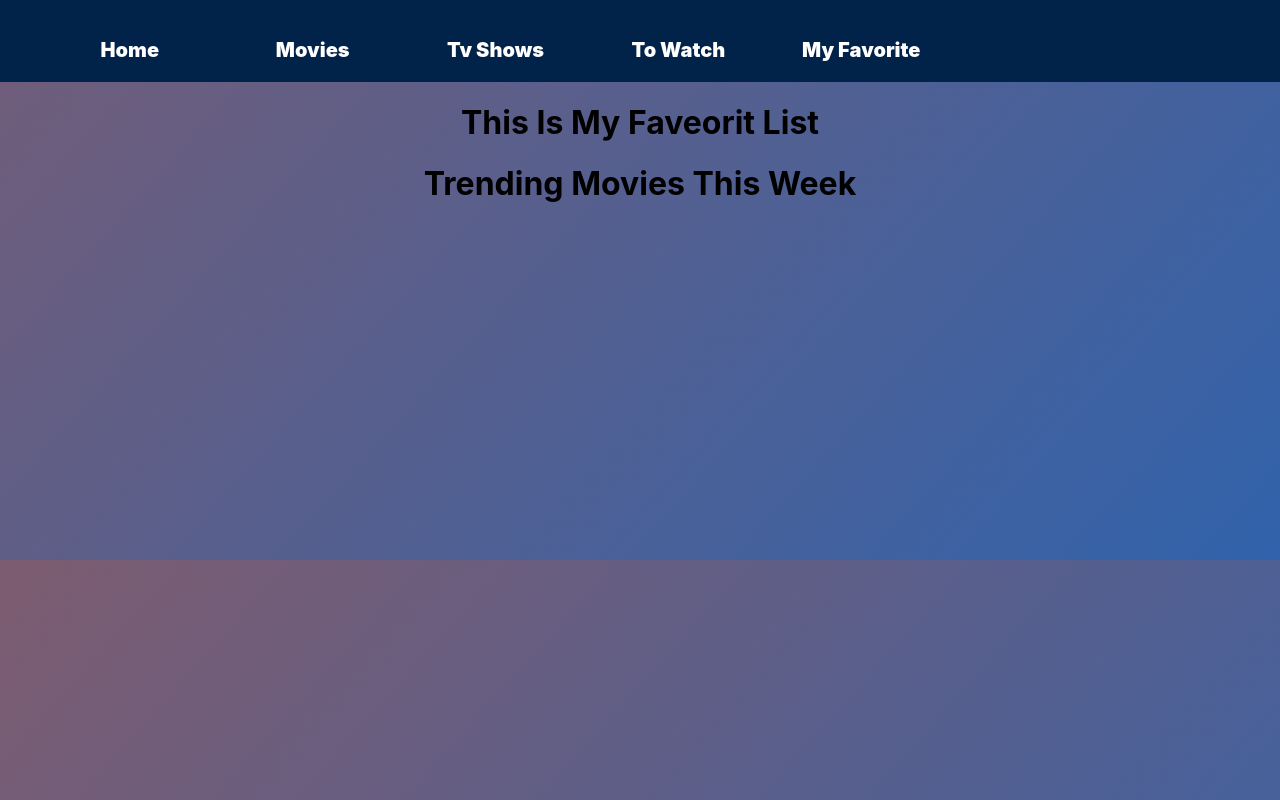
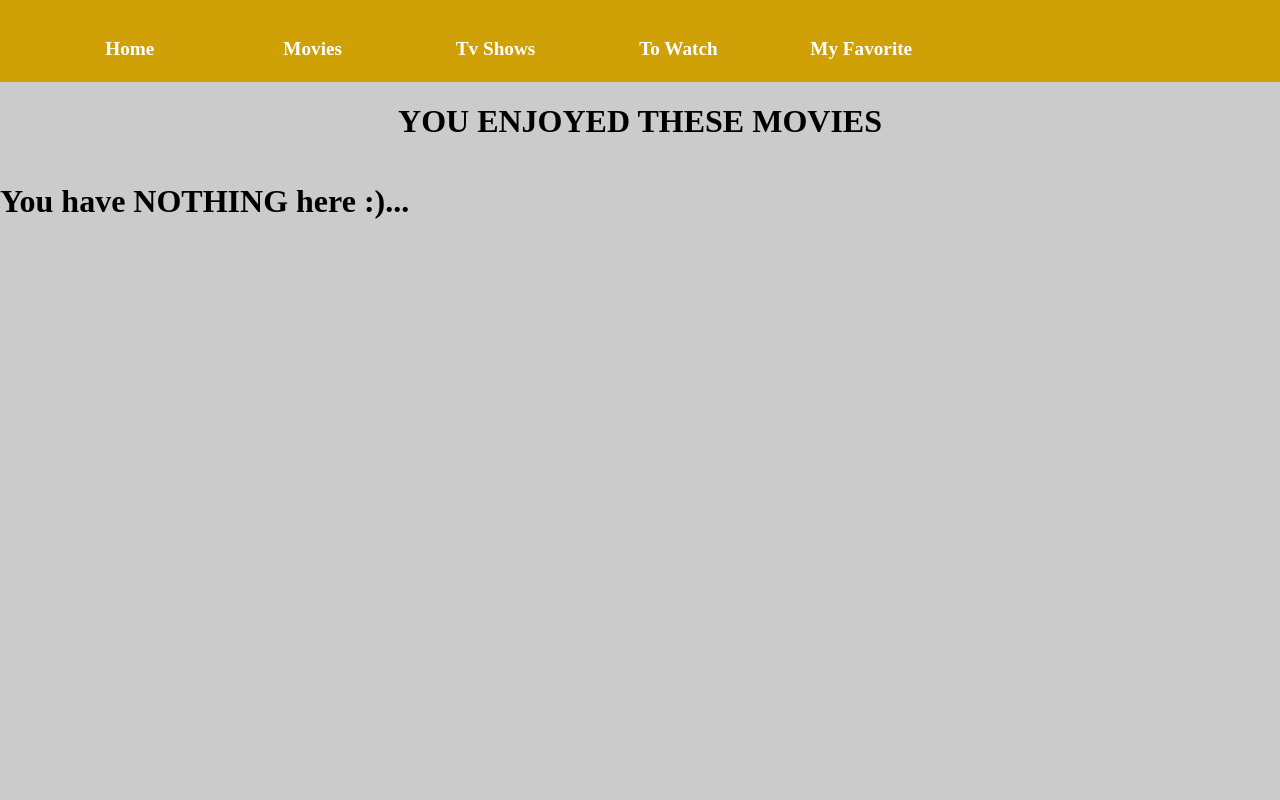
Before and after one commit to wahhab1404/movie-db, a React (Create React App) app: page /myfave in a window 1280 px wide. Shown: the top 800 px of the page. Built offline with nearby package versions, Linux system fonts and the light colour scheme.

Commit message:
add fave list and fix layout

```diff
--- a/src/App.css
+++ b/src/App.css
@@ -1,17 +1,18 @@
 body {
   margin: 0 auto;
-  background: linear-gradient(132deg, #ec5218, #1665c1);
+  background: #cbcbcc;
   background-size: 400% 400%;
   animation: BackgroundGradient 20s ease infinite;
 }
 nav {
   /* position: fixed; */
-  font-size: 5px;
+  font-size: 0.3em;
+  font-family: "Staatliches", cursive;
   height: 1em;
   width: 100%;
   padding: 3%;
   text-align: center;
-  background-color: #012349;
+  background-color: #cfa107;
   text-decoration: none;
   display: grid;
   grid-template-columns: 1fr 1fr 1fr 1fr 1fr 1fr 1fr;
@@ -24,6 +25,7 @@ a {
 }
 
 h1 {
+  font-family: "Staatliches", cursive;
   text-align: center;
 }
 p {
@@ -37,12 +39,22 @@ input {
 .imageThumbnail {
   display: flex;
 }
-
+h3 {
+  text-align: center;
+}
 img {
   display: flex;
-  height: 90%;
+  height: 80%;
   margin-left: 1rem;
   border-radius: 10%;
+}
+.details {
+  display: flex;
+  color: aliceblue;
+  background-color: black;
+  padding: 3rem;
+  align-items: center;
+  justify-content: space-between;
 }
 .flexCont {
   display: flex;
@@ -51,8 +63,9 @@ img {
   overflow-y: hidden;
 }
 button {
-  margin-top: -60em;
-  border-radius: 20%;
+  align-items: center;
+  margin-top: 1em;
+  border-radius: 10px;
   background-color: brown;
   border: brown;
   height: 25px;
@@ -60,7 +73,11 @@ button {
 }
 .container {
   text-align: center;
+  height: 100%;
+}
+.imageTitle {
   height: 10%;
+  text-align: center;
 }
 
 img:hover {
@@ -77,14 +94,89 @@ a:hover {
   color: rgba(255, 255, 255, 0.85);
   box-shadow: rgba(30, 22, 54, 0.7) 0 0px 0px 40px inset;
 }
-@keyframes BackgroundGradient {
-  0% {
-    background-position: 0% 50%;
+
+/* ANIMATIONS */
+.container {
+  position: fixed;
+  top: 25%;
+  left: 25%;
+}
+
+/* make keyframes that tell the start state and the end state of our object */
+@-webkit-keyframes fadeIn {
+  from {
+    opacity: 0;
   }
-  50% {
-    background-position: 100% 50%;
-  }
-  100% {
-    background-position: 0% 50%;
+  to {
+    opacity: 1;
   }
 }
+@-moz-keyframes fadeIn {
+  from {
+    opacity: 0;
+  }
+  to {
+    opacity: 1;
+  }
+}
+@keyframes fadeIn {
+  from {
+    opacity: 0;
+  }
+  to {
+    opacity: 1;
+  }
+}
+
+.fade-in {
+  opacity: 0; /* make things invisible upon start */
+  -webkit-animation: fadeIn ease-in 1; /* call our keyframe named fadeIn, use animattion ease-in and repeat it only 1 time */
+  -moz-animation: fadeIn ease-in 1;
+  animation: fadeIn ease-in 1;
+
+  -webkit-animation-fill-mode: forwards; /* this makes sure that after animation is done we remain at the last keyframe value (opacity: 1)*/
+  -moz-animation-fill-mode: forwards;
+  animation-fill-mode: forwards;
+
+  -webkit-animation-duration: 1s;
+  -moz-animation-duration: 1s;
+  animation-duration: 1s;
+}
+.fade-in.one {
+  -webkit-animation-delay: 0.7s;
+  -moz-animation-delay: 0.7s;
+  animation-delay: 0.7s;
+}
+.fade-in.two {
+  -webkit-animation-delay: 1.2s;
+  -moz-animation-delay: 1.2s;
+  animation-delay: 1.2s;
+}
+/* MEDIA */
+@media only screen and (max-width: 860px) {
+  .details {
+    flex-direction: column;
+  }
+}
+button {
+  order: 10;
+}
+@media only screen and (max-width: 700px) {
+  nav {
+    height: 10em;
+    font-size: 0.4rem;
+    grid-template-columns: 1fr 0.5fr 1fr 1fr 1fr 1fr;
+  }
+}
+@media only screen and (max-width: 375px) {
+  img {
+    height: 50%;
+  }
+  nav {
+    height: 4em;
+    font-size: 0.2rem;
+  }
+  h1 {
+    font-size: 1.5em;
+  }
+}
--- a/src/App.js
+++ b/src/App.js
@@ -1,15 +1,39 @@
-import React from "react";
+import React, { Component } from "react";
 import "./App.css";
 import NavBar from "./components/NavBar.js";
-import TrMovies from "./components/TrendingMovies";
 
-function App() {
-  return (
-    <div>
-      <NavBar />
-      <TrMovies />
-    </div>
-  );
+class App extends Component {
+  constructor(props) {
+    super(props);
+    this.state = {
+      faves: []
+    };
+
+    // this.state = { }
+  }
+
+  AddFav = movie => {
+    const faves = [...this.state.faves];
+    faves.push(movie);
+
+    this.setState({
+      faves: faves
+    });
+  };
+  // RemFav = movie => {
+  //   faves = faves.slice(movie, x).concat(faves.slice(-x));
+  // };
+  render() {
+    return (
+      <div>
+        <NavBar
+          AddFav={this.AddFav}
+          faves={this.state.faves}
+          RemFav={this.RemFav}
+        />
+      </div>
+    );
+  }
 }
 
 export default App;
--- a/src/Pages/HomePage.js
+++ b/src/Pages/HomePage.js
@@ -1,8 +1,10 @@
 import React, { Component } from "react";
+
 import axios from "axios";
 import TrMovies from "../components/TrendingMovies";
 import TopRated from "../components/TopRated";
 import Details from "./Details";
+import MyFave from "./MyFave";
 
 class HomePage extends Component {
   constructor(props) {
@@ -37,8 +39,6 @@ class HomePage extends Component {
           resultTop: res.data.results,
           topDetails: res.data.results.overview
         });
-        console.log("111111111", this.state.result);
-        console.log("222222222", res.data.results);
       })
 
       .catch(error => {
@@ -46,24 +46,28 @@ class HomePage extends Component {
       });
   }
   getDetails = e => {
-    console.log("hahahhahahhahahahaha", e);
+    console.log("getDetails", e);
     this.setState({
-      details: e
+      details: e // passing state to children
     });
   };
+
   render() {
+    console.log(this.props.AddFav);
     return (
       <div>
-        <TrMovies topMovies={this.state.result} />
+        <link
+          href="https://fonts.googleapis.com/css?family=Staatliches&display=swap"
+          rel="stylesheet"
+        />
+
+        <TrMovies topMovies={this.state.result} getDetails={this.getDetails} />
         <TopRated
           getDetails={this.getDetails}
           resultTop={this.state.resultTop}
         />
-        <Details
-          topRatedMoviesDetails={this.state.details}
-          trendingMoviesDetails={this.state.topDetails}
-          details={this.state.details}
-        />
+        <Details details={this.state.details} AddFav={this.props.AddFav} />
+        <MyFave getDetails={this.getDetails} />
       </div>
     );
   }
--- /dev/null
+++ b/src/Pages/MoviesAPI.js
@@ -0,0 +1,45 @@
+import React, { Component } from "react";
+import axios from "axios";
+import Movies from "../Pages/Movies";
+
+class MoviesAPI extends Component {
+  constructor(props) {
+    super(props);
+    this.state = { playN: [] };
+
+    // this.state = { }
+  }
+  componentDidMount() {
+    // Play Now Movies
+    axios
+      .get(
+        "https://api.themoviedb.org/3/movie/now_playing?api_key=901c934e463e9e9fa41c6d7dfac1af2b"
+      )
+      .then(res => {
+        // // console.log('here is axios',res.data)
+        this.setState({
+          playN: res.data.results
+        });
+        console.log(this.state.playN);
+      })
+
+      .catch(error => {
+        console.log(error);
+      });
+  }
+
+  render() {
+    return (
+      <div>
+        <Movies nowPlay={this.state.playN} />
+
+        <link
+          href="https://fonts.googleapis.com/css?family=Staatliches&display=swap"
+          rel="stylesheet"
+        />
+      </div>
+    );
+  }
+}
+
+export default MoviesAPI;
--- a/src/Pages/MyFave.js
+++ b/src/Pages/MyFave.js
@@ -1,10 +1,72 @@
-import React from 'react'
-const MyFave =()=>{
-    return(
-        <div>
-            <h1>This Is My Faveorit List</h1>
-        </div>
-    )
+import React, { Component } from "react";
+import HomePage from "../Pages/HomePage";
+import Details from "../Pages/Details";
+class MyFave extends Component {
+  constructor(props) {
+    super(props);
+    this.state = {
+      favM2: [],
+      details: null
+    };
+  }
+
+  onClickRm = e => {
+    this.props.RemFav(this.props.details);
+  };
+  getDetails = e => {
+    console.log("getDetails", e);
+    this.setState({
+      details: e // passing state to children
+    });
+  };
+  render() {
+    let FavM = <h1>You have NOTHING here :)...</h1>;
+    console.log("1", FavM);
+    console.info("the propsfavelist", this.props);
+
+    if (this.props.faveList) {
+      if (this.props.faveList.length > 0) {
+        console.log("2", FavM);
+        FavM = this.props.faveList.map(movie => {
+          return (
+            <div key={movie.id}>
+              <div className="imageTitle">{movie.title}</div>
+              <img
+                onClick={() => this.getDetails(movie)}
+                src={`https://image.tmdb.org/t/p/w200/${movie.poster_path}`}
+              />
+              <link
+                href="https://fonts.googleapis.com/css?family=Staatliches&display=swap"
+                rel="stylesheet"
+              />
+            </div>
+          );
+        });
+
+        // this.setState({
+        //   favM2: FavM
+        // });
+      } else {
+        FavM = <h1>You have NOTHING here :)...</h1>;
+      }
+    }
+    // console.log(FaveList, "1");
+    console.log("123412341234", this.props.getDetails);
+    let details = null;
+    if (this.state.details) {
+      details = (
+        <Details details={this.state.details} AddFav={this.props.AddFav} />
+      );
+    }
+    return (
+      <div>
+        <h1>YOU ENJOYED THESE MOVIES</h1>
+        <div className="flexCont">{FavM}</div>
+        {details}
+        {/* <Details AddFave={this.props.AddFave} /> */}
+      </div>
+    );
+  }
 }
 
-export default MyFave
+export default MyFave;
--- a/src/components/NavBar.js
+++ b/src/components/NavBar.js
@@ -1,15 +1,14 @@
-import React from 'react'
-import NavBarPages from './NavBarPages';
+import React from "react";
+import NavBarPages from "./NavBarPages";
 
-const NavBar = ()=>{
-    return (
-        <div className='NavBarPages'>
-
-            <NavBarPages />
-
-        </div>
-    );
+const NavBar = props => {
+  return (
+    <div className="NavBarPages">
+      <NavBarPages AddFav={props.AddFav} faves={props.faves} />
+      {/* <NavBarPages RemFav={props.RemFav} /> */}
+      {/* <Logo /> */}
+    </div>
+  );
 };
 
-
 export default NavBar;
--- a/src/components/NavBarPages.js
+++ b/src/components/NavBarPages.js
@@ -1,5 +1,5 @@
 import React from "react";
-import Movies from "../Pages/Movies";
+import MoviesAPI from "../Pages/MoviesAPI";
 import ToWatch from "../Pages/ToWatch";
 import TvShows from "../Pages/TvShows";
 import HomePage from "../Pages/HomePage";
@@ -7,24 +7,46 @@ import { BrowserRouter as Router, Route, Link, Switch } from "react-router-dom";
 import MyFave from "../Pages/MyFave";
 import Details from "../Pages/Details";
 
-const NavBarPages = () => {
+const NavBarPages = props => {
   return (
     <Router>
-      <nav>
-        <Link to="/">Home</Link>
-        <Link to="/movies">Movies</Link>
-        <Link to="/tvshows">Tv Shows</Link>
-        <Link to="/towatch">To Watch</Link>
-        <Link to="/myfave">My Favorite</Link>
+      <nav className="fade-in">
+        <Link to="/" className="fade-in">
+          Home
+        </Link>
+        <Link to="/movies" className="fade-in">
+          Movies
+        </Link>
+        <Link to="/tvshows" className="fade-in">
+          Tv Shows
+        </Link>
+        <Link to="/towatch" className="fade-in">
+          To Watch
+        </Link>
+        <Link to="/myfave" className="fade-in">
+          My Favorite
+        </Link>
       </nav>
       <div>
         <Switch>
-          <Route exact path="/" component={HomePage} />
-          <Route path="/movies" component={Movies} />
+          <Route
+            exact
+            path="/"
+            component={() => <HomePage AddFav={props.AddFav} />}
+          />
+          <Route path="/movies" component={MoviesAPI} />
           <Route path="/tvshows" component={TvShows} />
           <Route path="/towatch" component={ToWatch} />
-          <Route path="/myfave" component={MyFave} />
-          <Route path="/details" component={Details} />
+          <Route
+            path="/myfave"
+            component={() => <MyFave faveList={props.faves} />}
+          />
+          <Route
+            path="/details"
+            component={() => (
+              <Details AddFav={props.AddFav} RemFav={this.RemFav} />
+            )}
+          />
         </Switch>
       </div>
     </Router>
--- a/src/components/TrendingMovies.js
+++ b/src/components/TrendingMovies.js
@@ -1,24 +1,20 @@
 import React, { Component } from "react";
 
 class TrMovies extends Component {
-  details = e => {
-    console.log("Click Works", e);
-  };
   render() {
     let TopM;
     if (this.props.topMovies) {
       if (this.props.topMovies.length > 0) {
         TopM = this.props.topMovies.map(movie => {
           return (
-            <div className="trinding" key={movie.id}>
+            <div className=".container" key={movie.id}>
               <img
+                className="fade-in"
                 alt="MoviePoster"
-                onClick={() => this.details(movie)}
+                onClick={() => this.props.getDetails(movie)}
                 src={`https://image.tmdb.org/t/p/w200/${movie.poster_path}`}
               />
-              <div className="container">
-                <button>FAV ME</button>
-              </div>
+              <div className="container"></div>
             </div>
           );
         });
@@ -28,7 +24,9 @@ class TrMovies extends Component {
     }
     return (
       <div>
-        <h1>Trending Movies This Week</h1>
+        <div>
+          <h1 className="fade-in">Trending Movie This Week </h1>
+        </div>
         <div className="flexCont">{TopM}</div>
       </div>
     );
```
Also changed, not shown: src/Pages/Details.js (+32 -3 lines), src/Pages/Movies.js (+30 -10 lines), src/components/TopRated.js (+2 -11 lines), src/components/buttons/FaveButton.js (added, +10 -0 lines), src/components/starr.jpg (renamed from imgs/pngtree-star-icon-element-clipart-png-image_1628648.jpg).
